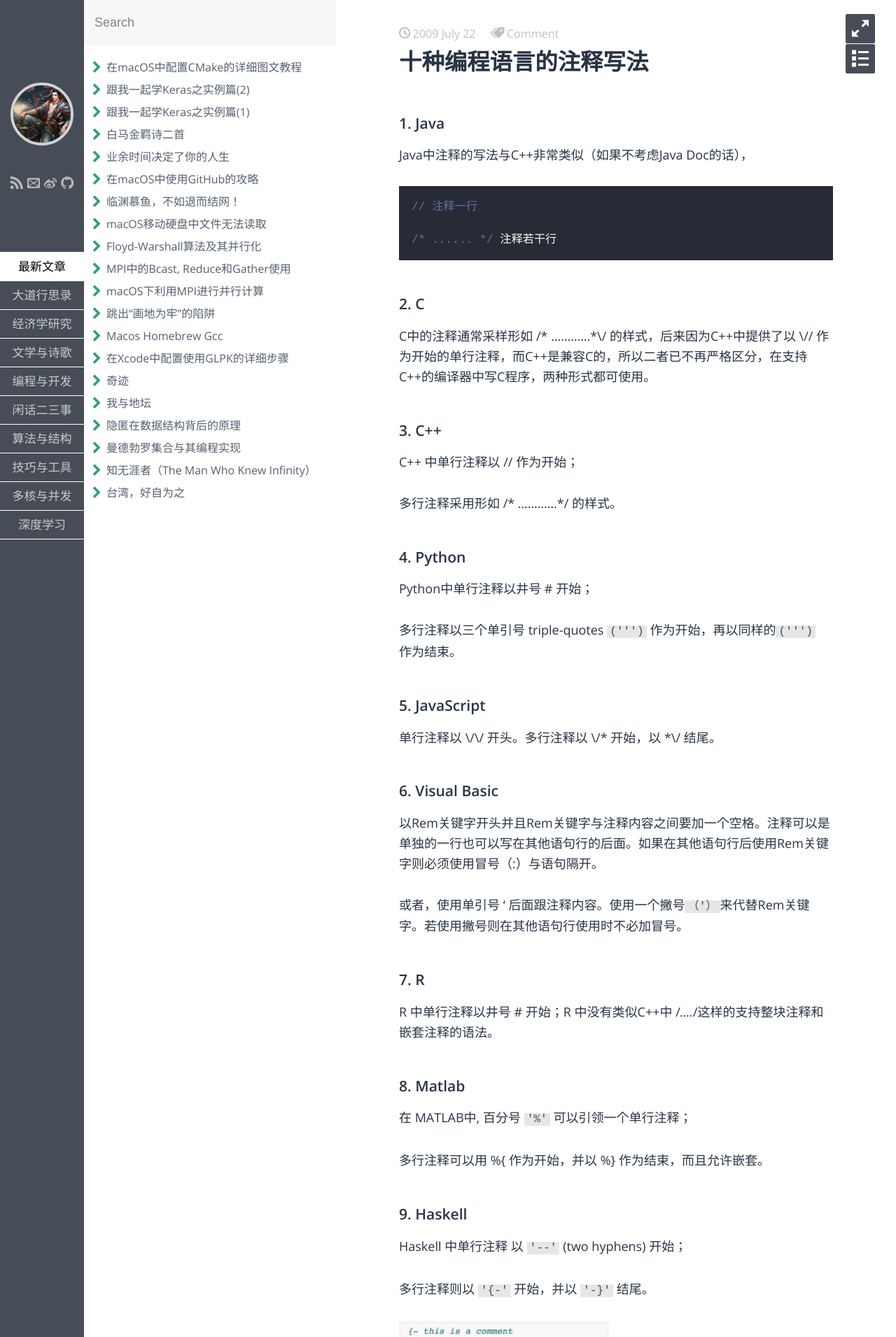
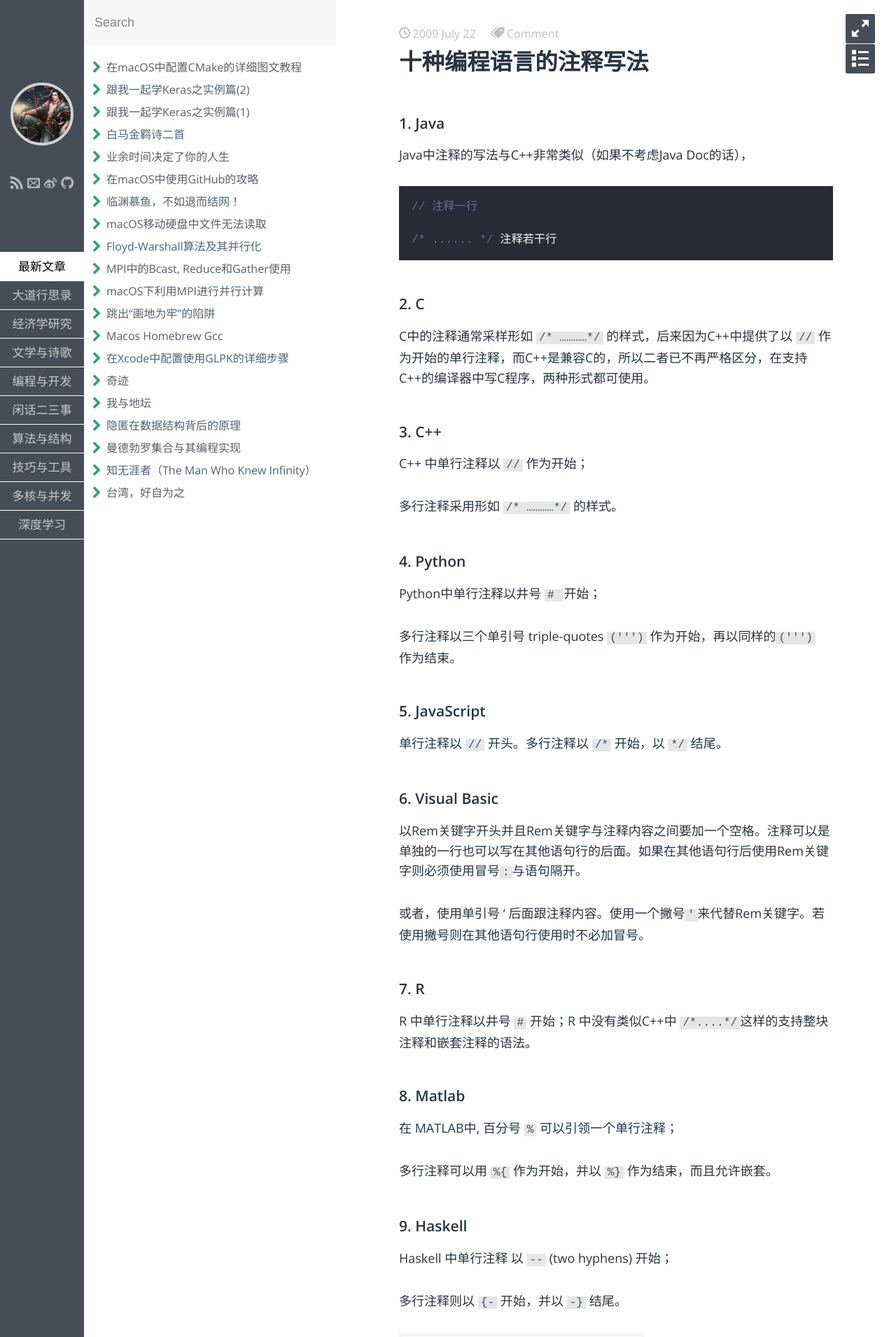
Before and after one commit to fzuo/baimafujinji, a Jekyll site: the page built from _posts/tech/2009-07-22-program-language-comment.md, in a window 1280 px wide. Shown: the top 1911 px of the page at 70% size. Built offline with Jekyll 4.4.1, drawn with Linux system fonts in a browser that asks for light colours; some web fonts are replaced.

Commit message:
Update 2009-07-22-program-language-comment.md

```diff
--- a/_posts/tech/2009-07-22-program-language-comment.md
+++ b/_posts/tech/2009-07-22-program-language-comment.md
@@ -20,55 +20,50 @@ Java中注释的写法与C++非常类似（如果不考虑Java Doc的话），
 
 ### 2. C
 
-C中的注释通常采样形如 /* …………*\/ 的样式，后来因为C++中提供了以 \// 作为开始的单行注释，而C++是兼容C的，所以二者已不再严格区分，在支持C++的编译器中写C程序，两种形式都可使用。
+C中的注释通常采样形如 `/* …………*/` 的样式，后来因为C++中提供了以 `//` 作为开始的单行注释，而C++是兼容C的，所以二者已不再严格区分，在支持C++的编译器中写C程序，两种形式都可使用。
 
 ### 3. C++
 
-C++ 中单行注释以 // 作为开始；
+C++ 中单行注释以 `//` 作为开始；
 
-多行注释采用形如 /* …………*/ 的样式。
+多行注释采用形如 `/* …………*/` 的样式。
 
 
 ### 4. Python
 
 
-Python中单行注释以井号 \# 开始；
+Python中单行注释以井号 `# `开始；
 
 多行注释以三个单引号 triple-quotes `(''')` 作为开始，再以同样的`(''') `作为结束。
 
-
 ### 5. JavaScript
 
-
-单行注释以 \/\/ 开头。多行注释以 \/* 开始，以 *\/ 结尾。
-
+单行注释以 `//` 开头。多行注释以 `/*` 开始，以 `*/` 结尾。
 
 ### 6. Visual Basic
 
+以Rem关键字开头并且Rem关键字与注释内容之间要加一个空格。注释可以是单独的一行也可以写在其他语句行的后面。如果在其他语句行后使用Rem关键字则必须使用冒号`:`与语句隔开。
 
-
-以Rem关键字开头并且Rem关键字与注释内容之间要加一个空格。注释可以是单独的一行也可以写在其他语句行的后面。如果在其他语句行后使用Rem关键字则必须使用冒号（:）与语句隔开。
-
-或者，使用单引号 ' 后面跟注释内容。使用一个撇号`（'）`来代替Rem关键字。若使用撇号则在其他语句行使用时不必加冒号。
+或者，使用单引号 ' 后面跟注释内容。使用一个撇号`'`来代替Rem关键字。若使用撇号则在其他语句行使用时不必加冒号。
 
 
 ### 7. R
 
-R 中单行注释以井号 # 开始；R 中没有类似C++中 /*....*/这样的支持整块注释和嵌套注释的语法。
+R 中单行注释以井号 `#` 开始；R 中没有类似C++中 `/*....*/`这样的支持整块注释和嵌套注释的语法。
 
 ### 8. Matlab
 
-在 MATLAB中, 百分号 `'%'` 可以引领一个单行注释；
+在 MATLAB中, 百分号 `%` 可以引领一个单行注释；
 
-多行注释可以用 %{ 作为开始，并以 %} 作为结束，而且允许嵌套。
+多行注释可以用 `%{` 作为开始，并以 `%}` 作为结束，而且允许嵌套。
 
 ### 9. Haskell
 
-Haskell 中单行注释 以 `'--'` (two hyphens) 开始；
+Haskell 中单行注释 以 `--` (two hyphens) 开始；
 
-多行注释则以  `'{-'` 开始，并以 `'-}'` 结尾。
+多行注释则以  `{-` 开始，并以 `-}` 结尾。
 
-<img src="https://fzuo.github.io/assets/img/program/program01.png" width="300">
+<img src="https://fzuo.github.io/assets/img/program/program01.png" width="350">
 
 Hasskell[官网](https://www.haskell.org/)
 
@@ -78,7 +73,7 @@ Hasskell[官网](https://www.haskell.org/)
 
 SWI-Prolog 中支持形如 `/* ... */` 的嵌套注释。而 ISO 标准则允许形如 `/* ... /* ... */` 的注释, SWI-Prolog 会搜索注释的终止符 `*/`。
 
-<img src="https://fzuo.github.io/assets/img/program/program02.png" width="400">
+<img src="https://fzuo.github.io/assets/img/program/program02.png" width="520">
 
 `关于Prolog的一些资源`
 
```
